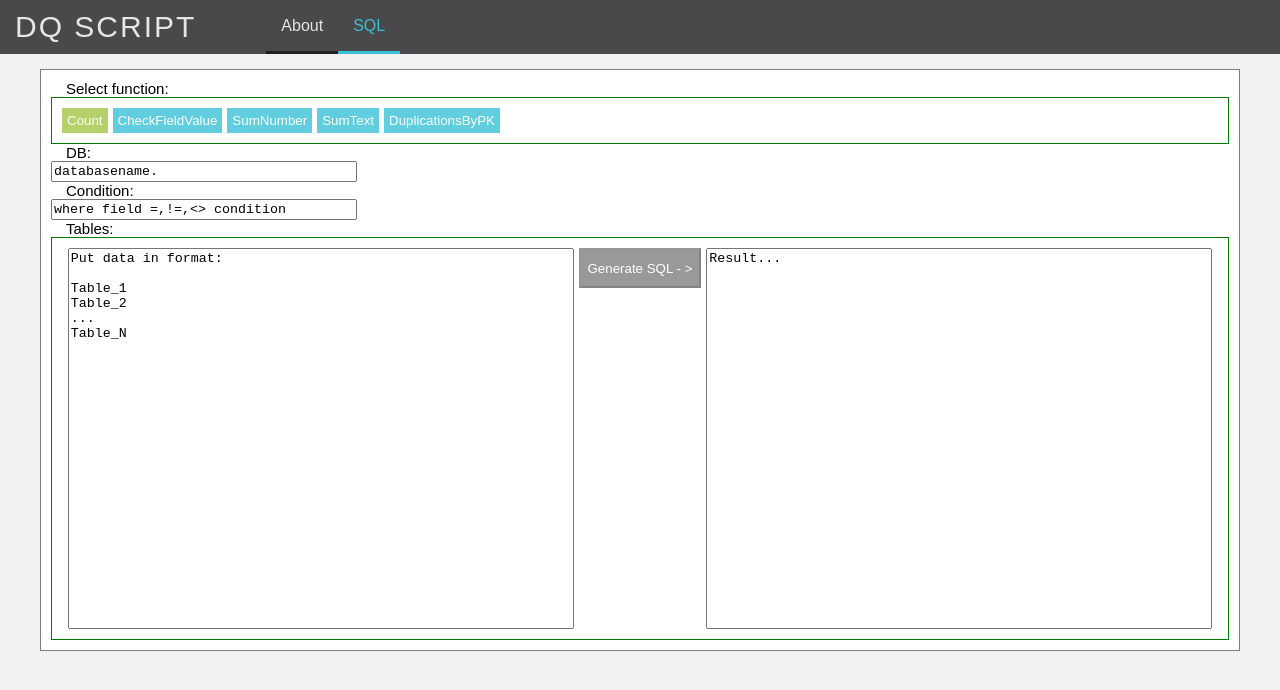
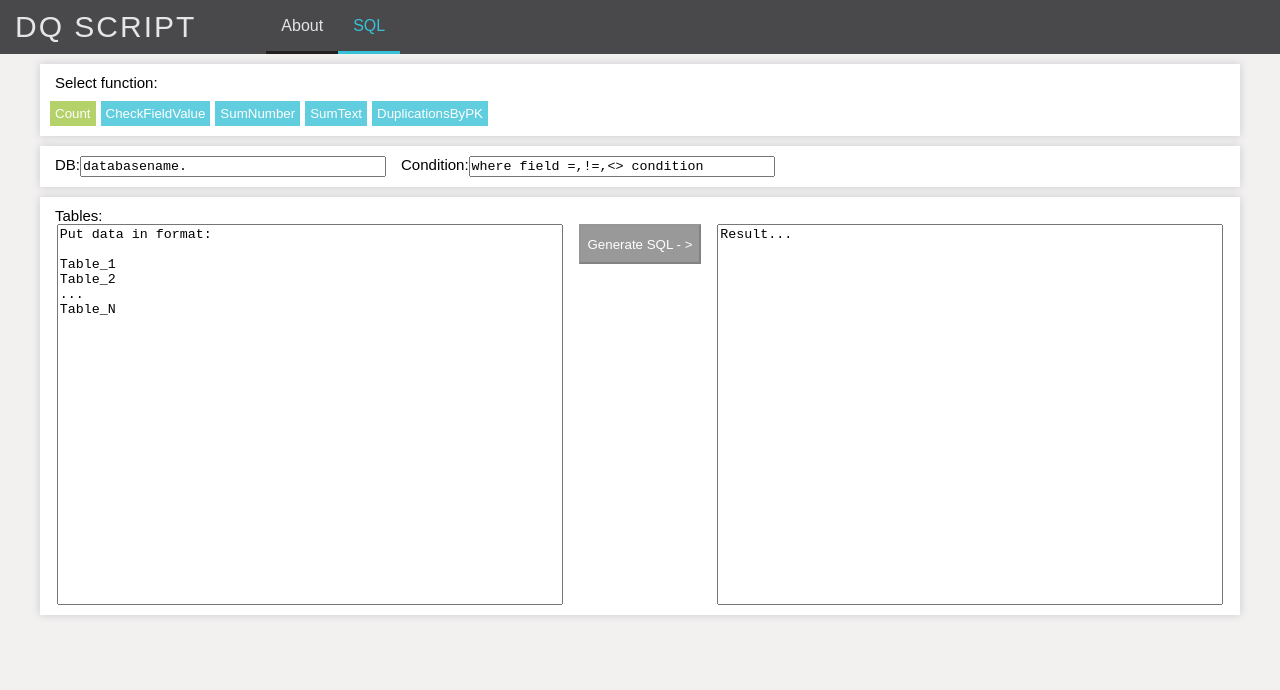
Before and after one commit to mazurkevichandrei/dqsql, a React (Create React App) app: page /generator in a window 1280 px wide. Shown: the top 690 px of the page. Built offline with nearby package versions, Linux system fonts and the light colour scheme.

Commit message:
design_page_v1

```diff
--- a/src/App.js
+++ b/src/App.js
@@ -16,7 +16,6 @@ import Generator from './Components/Pages/Generator';
 
 
 function App() {
-
   document.title = 'DQ SQL'
   return (
     <StyledApp>
--- a/src/Components/Pages/Generator/Components/Styled/ButtonMain.js
+++ b/src/Components/Pages/Generator/Components/Styled/ButtonMain.js
@@ -16,6 +16,7 @@ const ButtonMain = styled.button`
         opacity: 1;
     }
     transition: all linear .3s;
+    box-sizing: border-box;
 `;
 
 export default ButtonMain;
--- a/src/Components/Pages/Generator/Components/Styled/ButtonsArea.js
+++ b/src/Components/Pages/Generator/Components/Styled/ButtonsArea.js
@@ -5,7 +5,7 @@ const ButtonsArea = styled.div`
     flex-direction: row;
     width: 100%;
     justify-content: flex-start;
-    border: 1px solid green;
+    // border: 1px solid green;
     padding: 10px;
     box-sizing: border-box;
 `;
--- a/src/Components/Pages/Generator/index.js
+++ b/src/Components/Pages/Generator/index.js
@@ -2,6 +2,8 @@ import React, {useContext,useState} from 'react';
 
 //Template components:
 import Main from '../../Styled/styledMain';
+import StyledSection from '../../Styled/styledSection';
+import StyledSectionRows from '../../Styled/styledSectionRows';
 import StyledSubTitle from '../../Styled/styledSubTitle';
 import ButtonsArea from './Components/Styled/ButtonsArea';
 import ButtonMain from './Components/Styled/ButtonMain';
@@ -182,13 +184,18 @@ const Generator = () => {
 
     return(
        <Main>
+           <StyledSection>
            <StyledSubTitle>Select function:</StyledSubTitle>
            <ButtonsArea>
                 {btn.map(item => {return(
                     <ButtonMain key={item.id} isActive={item.isActive} onClick={() => mainButtonAction(item.id)}>{item.name}</ButtonMain>
                 )})}
            </ButtonsArea>
+           </StyledSection>
 
+
+           <StyledSection>
+            <StyledSectionRows>
                 <StyledSubTitle>DB:</StyledSubTitle>
                 <DbArea rows='1' onChange={editDb}>databasename.</DbArea>
 
@@ -200,14 +207,18 @@ const Generator = () => {
 
                     <StyledSubTitle visible={tableFieldIsVisible}>Table:</StyledSubTitle>
                     <DbArea rows='1' onChange={editTableNameInForm} visible={tableFieldIsVisible}>Table_name</DbArea>
+            </StyledSectionRows>
+            </StyledSection>
 
+
+            <StyledSection>
             <StyledSubTitle>{typeOfInitialData}:</StyledSubTitle>
-
-           <ButtonsArea>
+            <StyledSectionRows>
                <InputArea rows={rows} value={dataInput} onChange={editValue}></InputArea>
                <StartBtn onClick={()=>runGenerator(selectedFunc)} disabled={disableRun}>Generate SQL - ></StartBtn>
                <InputArea rows={rows} value={dataResult}></InputArea>
-           </ButtonsArea>
+           </StyledSectionRows>
+           </StyledSection>
 
        </Main>
 
--- a/src/Components/Styled/styledMain.js
+++ b/src/Components/Styled/styledMain.js
@@ -3,13 +3,13 @@ import styled from "styled-components";
 const Main = styled.div`
     display:flex;
     flex-direction: column;
-    border: 1px solid grey;
+    // border: 1px solid grey;
     max-width:1200px;
     width:100%;
-    padding: 10px;
-    margin: 0 auto;
-    margin-top: 15px;
-    background: #fff;
+    padding: 0;
+    margin: 5px auto;
+    //margin-top: 15px;
+    // background: #fff;
     box-sizing: border-box;
 `;
 
--- /dev/null
+++ b/src/Components/Styled/styledSection.js
@@ -0,0 +1,18 @@
+import styled from "styled-components";
+
+const StyledSection = styled.section`
+    display:flex;
+    flex-direction: column;
+    //border: 1px solid grey;
+    max-width:1200px;
+    width:100%;
+    margin: 5px auto;
+    box-sizing: border-box;
+    background: #fff;
+    padding-top: 10px;
+    -webkit-box-shadow: 0px 0px 8px 0px rgba(34, 60, 80, 0.2);
+-moz-box-shadow: 0px 0px 8px 0px rgba(34, 60, 80, 0.2);
+box-shadow: 0px 0px 8px 0px rgba(34, 60, 80, 0.2);
+`;
+
+export default StyledSection;
--- /dev/null
+++ b/src/Components/Styled/styledSectionRows.js
@@ -0,0 +1,15 @@
+import styled,{css} from "styled-components";
+
+const StyledSectionRows = styled.section`
+    display:flex;
+    flex-direction: row;
+    //border: 1px solid grey;
+    max-width:1200px;
+    width:100%;
+    margin: 0 auto;
+    box-sizing: border-box;
+    background: #fff;
+    padding-bottom: 10px;
+`;
+
+export default StyledSectionRows;
```
Lines whose indentation alone changed are shown as unchanged.
